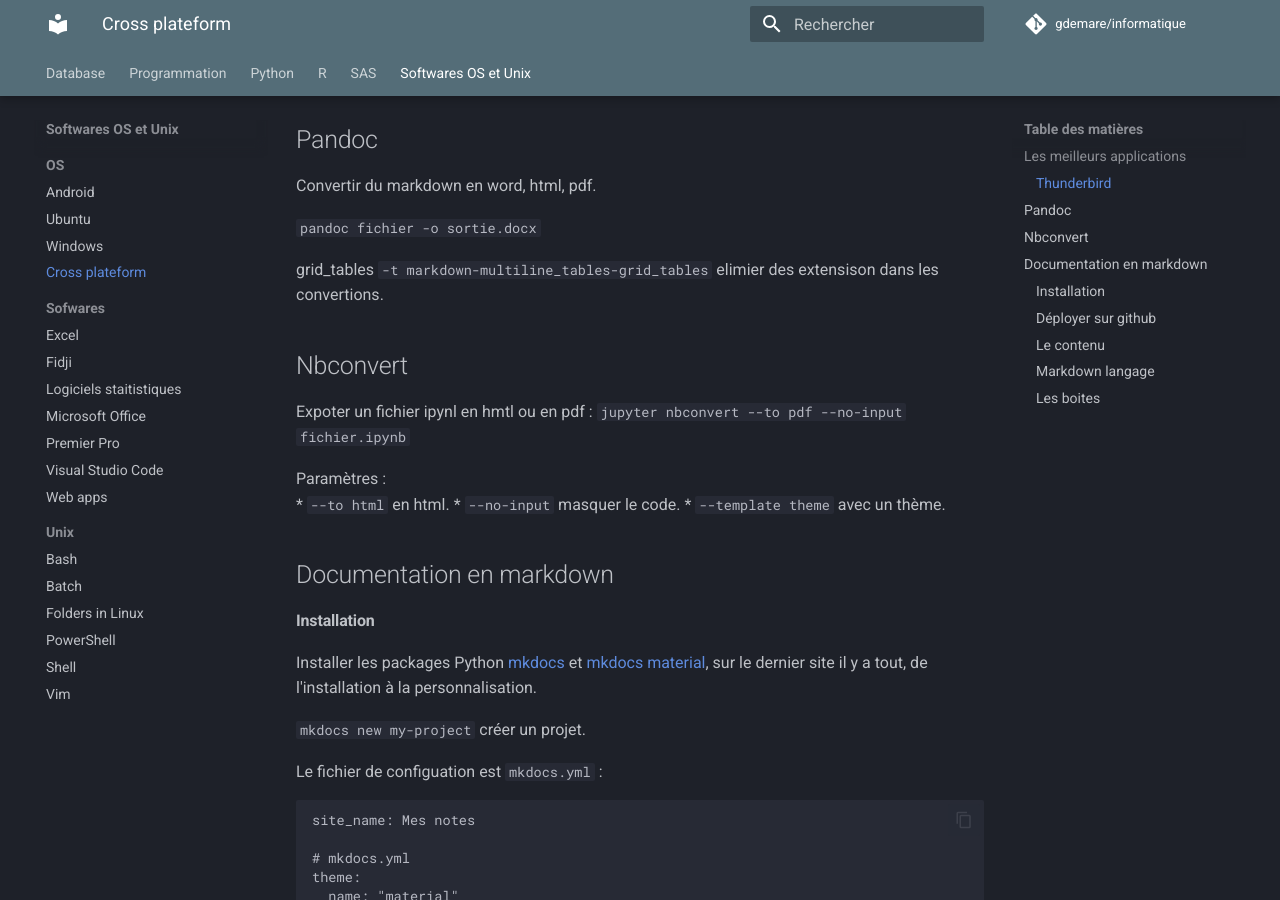
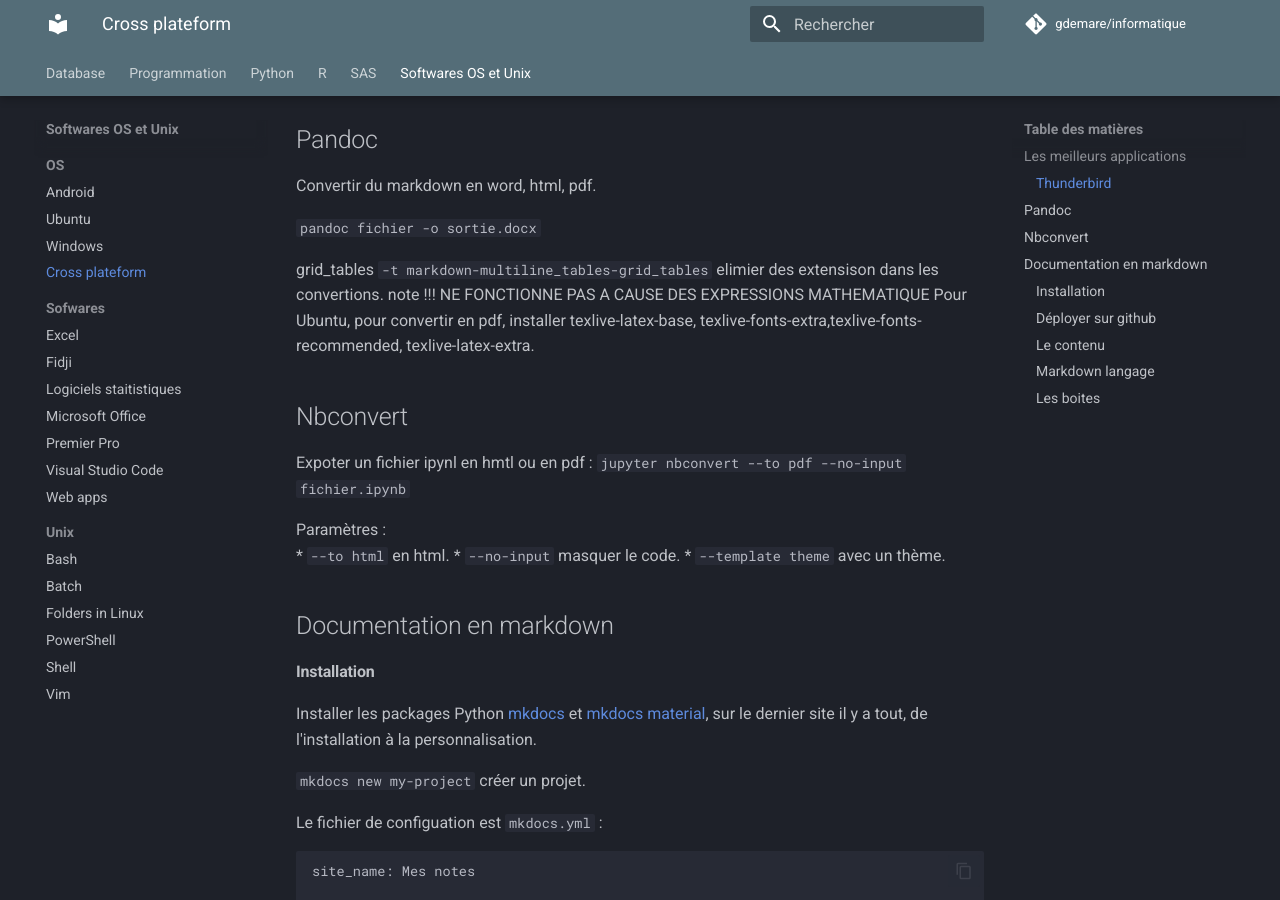
Before and after one commit to gdemare/Informatique, an MkDocs documentation site: the page built from docs/sofwares-os-unix/software/cross-plateforme.md, in a window 1280 px wide and 900 px high, scrolled down 399 px. Built offline with MkDocs 1.6.1 and Material for MkDocs 9.7.7, drawn with Linux system fonts in a browser that asks for light colours; comment, search, counter and statistics services are not loaded.

Commit message:
Update cross-plateforme.md

```diff
--- a/docs/sofwares-os-unix/software/cross-plateforme.md
+++ b/docs/sofwares-os-unix/software/cross-plateforme.md
@@ -17,6 +17,8 @@
 
 grid_tables
 `-t markdown-multiline_tables-grid_tables` elimier des extensison dans les convertions.
+note !!!
+  NE FONCTIONNE PAS A CAUSE DES EXPRESSIONS MATHEMATIQUE Pour Ubuntu, pour convertir en pdf, installer texlive-latex-base, texlive-fonts-extra,texlive-fonts-recommended, texlive-latex-extra.
 
 ## Nbconvert
 
@@ -27,7 +29,6 @@
 * `--to html` en html.
 * `--no-input` masquer le code.
 * ` --template theme` avec un thème.
-
 
 ## Documentation en markdown
 
```
